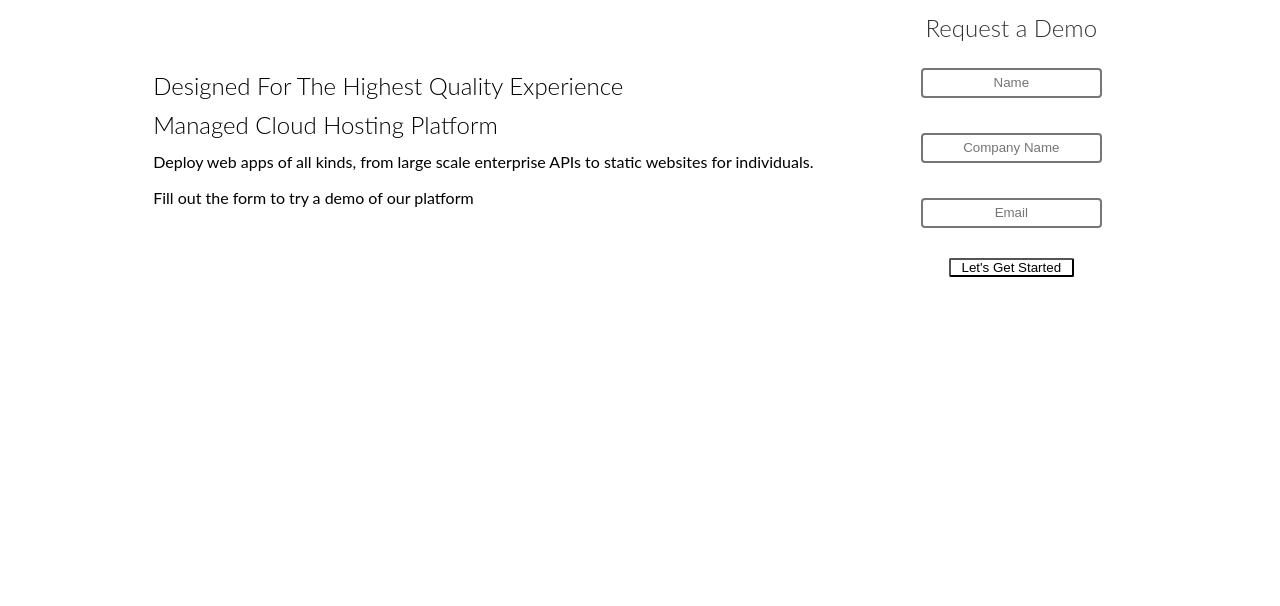
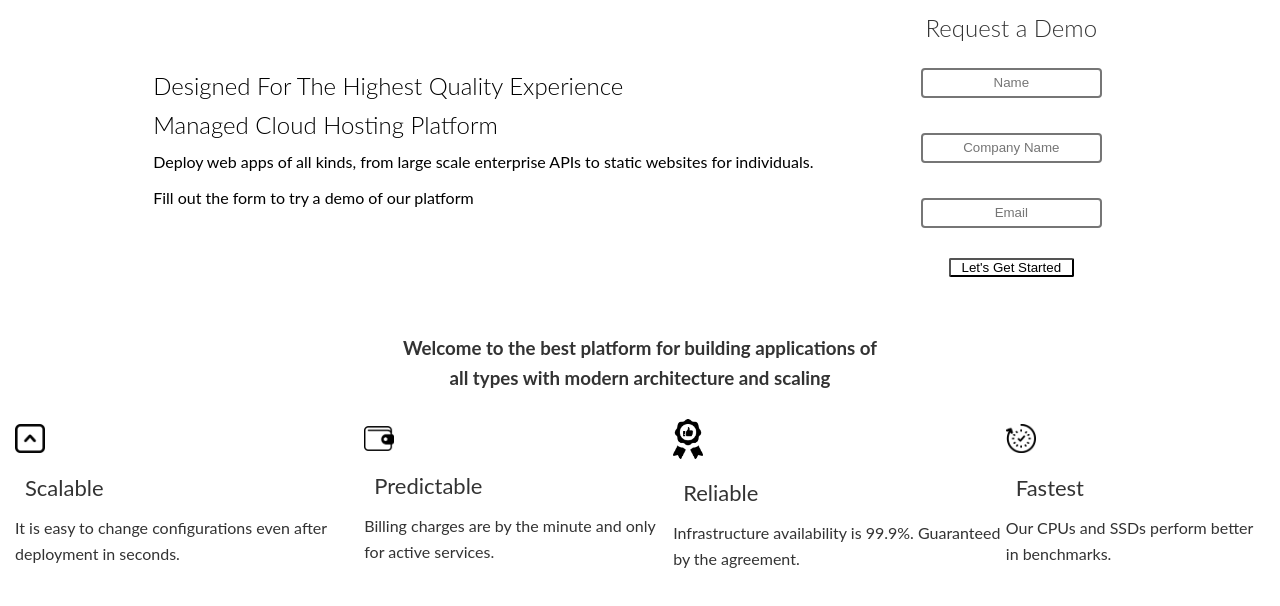
Before and after one commit to qparks753/Cloud-Hosting-Website, a plain HTML site: page index.html in a window 1280 px wide. Shown: the part 76-682 px from the top of the page. Drawn offline with Linux system fonts and the light colour scheme.

Commit message:
added information section

```diff
--- a/index.html
+++ b/index.html
@@ -59,15 +59,36 @@
     </div>
 
 
-        <div class="">
-
-
-
-
-
+    <div class="information">
+        <div class="information-title">
+            <h3>Welcome to the best platform for building applications of all types with modern architecture and scaling
+            </h3>
+        </div>
+        <div class="container-rows">
+            <div class="row-item1">
+                <div><img class="information-row-image" src="/Images/collapse-arrow.png" alt="Scalable Service"></div>
+                <div class="row-name">Scalable </div>
+                <div><span>It is easy to change configurations even after deployment in seconds. </span></div>
+            </div>
+            <div class="row-item2">
+                <div><img class="information-row-image" src="/Images/wallet.png" alt="Predictable Billing"></div>
+                <div class="row-name">Predictable </div>
+                <div><Span> Billing charges are by the minute and only for active services.</Span></div>
+            </div>
+            <div class="row-item3">
+                <div><img class="information-row-image" src="/Images/good-quality.png" alt="Reliable Service"></div>
+                <div class="row-name">Reliable </div>
+                <div><span>Infrastructure availability is 99.9%. Guaranteed by the agreement.</span></div>
+            </div>
+            <div class="row-item4">
+                <div><img class="information-row-image" src="/Images/real-time.png" alt="Fast Speeds"></div>
+                <div class="row-name">Fastest </div>
+                <div><span> Our CPUs and SSDs perform better in benchmarks.</span></div>
+            </div>
 
         </div>
     </div>
+
 
 
 
--- a/styles.css
+++ b/styles.css
@@ -52,7 +52,6 @@ img {
       margin: 0 auto;
       overflow: auto;
       padding: 0 37px;
-      overflow: hidden;
 }
 
 .flex{
@@ -138,3 +137,47 @@ color: black;
 text-decoration: none;
 cursor:grab;
 }
+
+/* Information Section */
+
+.container-rows{
+    display: flex;
+    justify-content:center ;
+    align-items:center;
+    height: 75%;
+    margin: 15px;
+
+
+}
+
+.information-title{
+    margin: 0 auto ;
+    padding: 10px;
+    text-align:center;
+    max-width:500px;
+    align-items: center;
+
+}
+
+.information-row-image{
+ object-fit: cover;
+ height: auto;
+ width:30px;
+ border-style: none;
+}
+
+.row-item{
+ display: flex;
+ justify-content: center;
+ align-items: center;
+ margin:7px;
+ padding: 3px;
+ font-size: 16px;
+
+}
+
+.row-name{
+    margin: 7px;
+    padding:3px;
+    font-size: 22px;
+}
```
Also changed, not shown: Images/collapse-arrow.png (added), Images/good-quality.png (added), Images/real-time.png (added), Images/wallet.png (added), 1 other file. Lines whose indentation alone changed are shown as unchanged.
